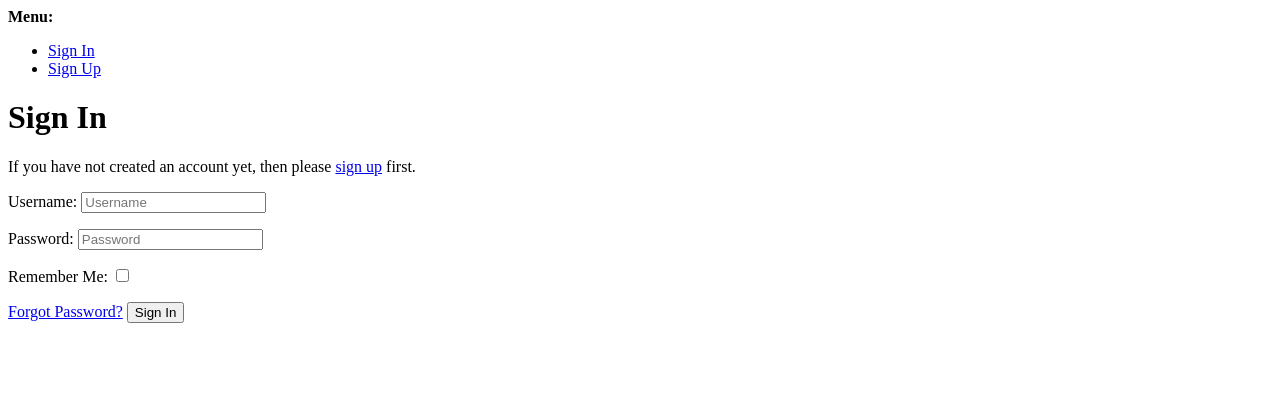
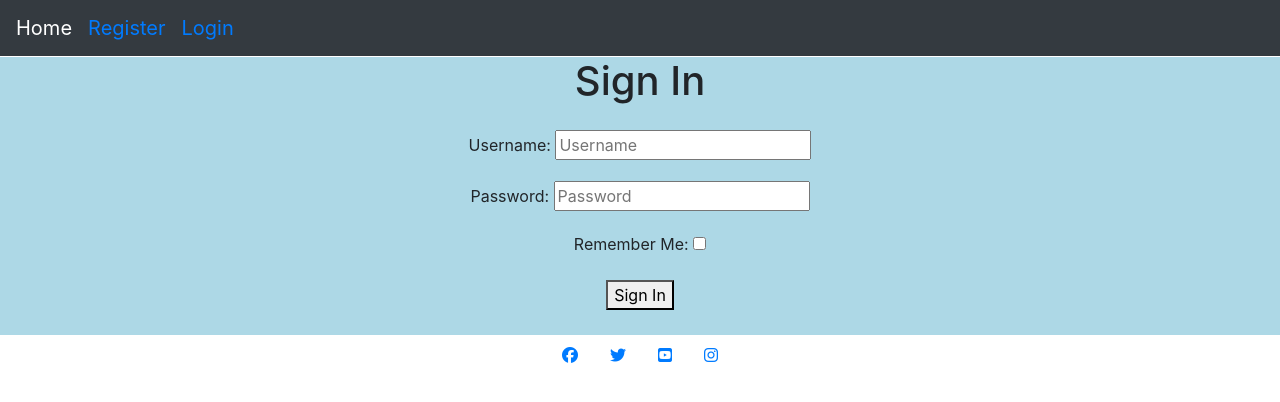
Before and after one commit to RichBurman/Project_4, a Django app: page /accounts/login/ in a window 1280 px wide. Shown: the top 402 px of the page. Run offline with Django 3.2, Linux system fonts and the light colour scheme; some libraries are stand-ins or nearby versions.

Commit message:
Add basic styling to login page and css

```diff
--- a/static/css/style.css
+++ b/static/css/style.css
@@ -5,3 +5,15 @@ main {
 .form-style {
     margin: 10px
 }
+
+.container {
+    text-align: center;
+}
+
+.container h1 {
+    margin-bottom: 25px;
+}
+
+.login button {
+    margin-bottom: 25px
+}
--- a/templates/account/login.html
+++ b/templates/account/login.html
@@ -1,46 +1,19 @@
-{% extends "account/base.html" %}
+{% extends "base.html" %} {% load i18n %} {% load account socialaccount %} {%
+block head_title %}{% trans "Sign In" %} {% block content %}
 
-{% load i18n %}
-{% load account socialaccount %}
+<div class="container">
+  <h1>{% trans "Sign In" %}</h1>
 
-{% block head_title %}{% trans "Sign In" %}{% endblock %}
-
-{% block content %}
-
-<h1>{% trans "Sign In" %}</h1>
-
-{% get_providers as socialaccount_providers %}
-
-{% if socialaccount_providers %}
-<p>{% blocktrans with site.name as site_name %}Please sign in with one
-of your existing third party accounts. Or, <a href="{{ signup_url }}">sign up</a>
-for a {{ site_name }} account and sign in below:{% endblocktrans %}</p>
-
-<div class="socialaccount_ballot">
-
-  <ul class="socialaccount_providers">
-    {% include "socialaccount/snippets/provider_list.html" with process="login" %}
-  </ul>
-
-  <div class="login-or">{% trans 'or' %}</div>
-
+  <form class="login" method="POST" action="{% url 'account_login' %}">
+    {% csrf_token %} {{ form.as_p }} {% if redirect_field_value %}
+    <input
+      type="hidden"
+      name="{{ redirect_field_name }}"
+      value="{{ redirect_field_value }}"
+    />
+    {% endif %}
+    <button class="primaryAction" type="submit">{% trans "Sign In" %}</button>
+  </form>
 </div>
 
-{% include "socialaccount/snippets/login_extra.html" %}
-
-{% else %}
-<p>{% blocktrans %}If you have not created an account yet, then please
-<a href="{{ signup_url }}">sign up</a> first.{% endblocktrans %}</p>
-{% endif %}
-
-<form class="login" method="POST" action="{% url 'account_login' %}">
-  {% csrf_token %}
-  {{ form.as_p }}
-  {% if redirect_field_value %}
-  <input type="hidden" name="{{ redirect_field_name }}" value="{{ redirect_field_value }}" />
-  {% endif %}
-  <a class="button secondaryAction" href="{% url 'account_reset_password' %}">{% trans "Forgot Password?" %}</a>
-  <button class="primaryAction" type="submit">{% trans "Sign In" %}</button>
-</form>
-
 {% endblock %}
```
Also changed, not shown: Football_travel/models.py (+6 -6 lines), templates/index.html (+6 -2 lines).
